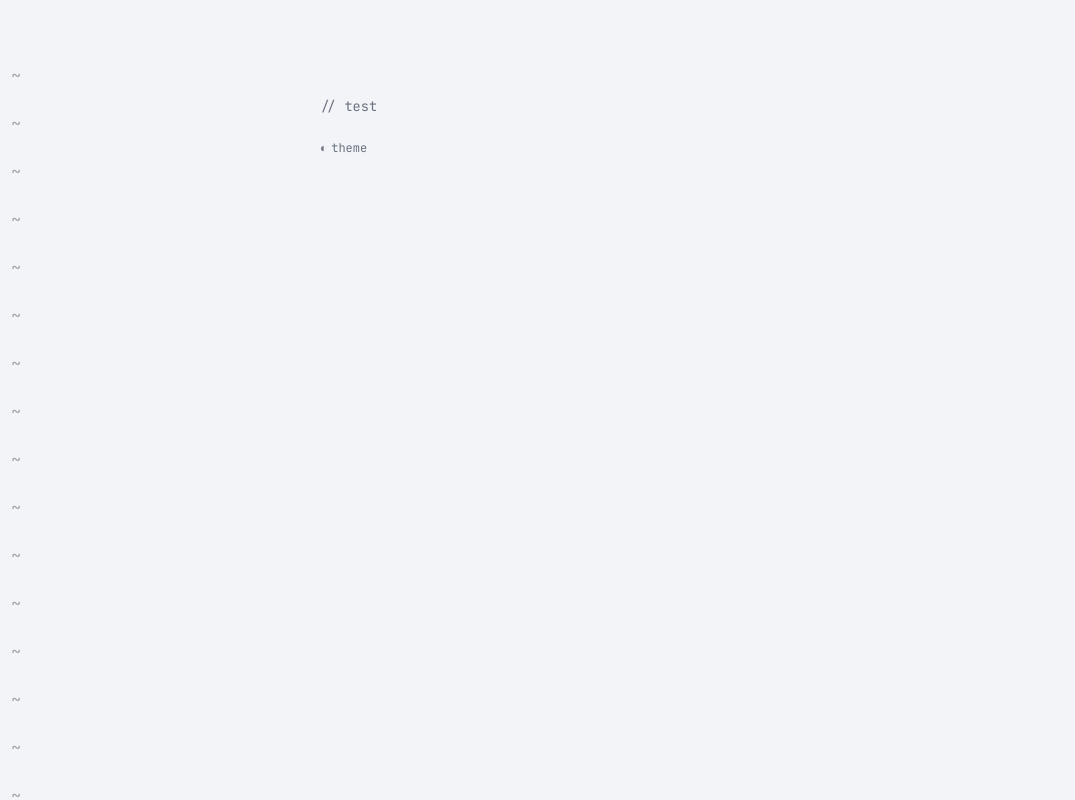
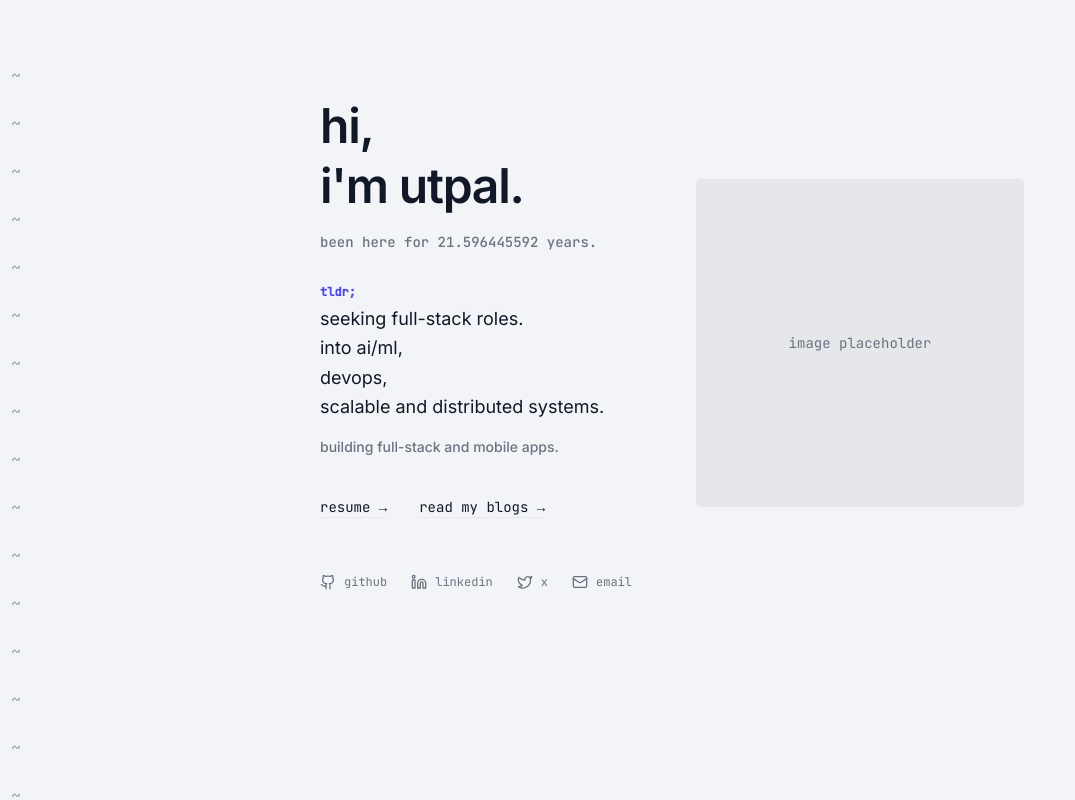
Before and after one commit to senutpal/untitled, an Astro site: page / in a window 1280 px wide. Shown: the whole page, without its empty margins (0-1075 px from the left). Built offline with nearby package versions, Linux system fonts and the light colour scheme; Astro itself is replaced by a stand-in of ours.

Commit message:
add HeroSection with AgeCounter island

```diff
--- /dev/null
+++ b/src/components/AgeCounter.tsx
@@ -0,0 +1,17 @@
+import { useState, useEffect } from 'react';
+
+interface Props {
+  birthTimestamp: number; // Unix ms timestamp of birth
+}
+
+export default function AgeCounter({ birthTimestamp }: Props) {
+  const calcAge = () => (Date.now() - birthTimestamp) / (365.25 * 24 * 60 * 60 * 1000);
+  const [age, setAge] = useState(calcAge);
+
+  useEffect(() => {
+    const interval = setInterval(() => setAge(calcAge()), 100);
+    return () => clearInterval(interval);
+  }, [birthTimestamp]);
+
+  return <span style={{ fontFamily: "'JetBrains Mono', monospace" }}>{age.toFixed(9)}</span>;
+}
--- /dev/null
+++ b/src/components/HeroSection.astro
@@ -0,0 +1,63 @@
+---
+import AgeCounter from './AgeCounter.tsx';
+
+// Approximate birth timestamp: adjust to actual birthday
+const birthTimestamp = new Date('2004-07-15').getTime();
+---
+
+<section class="fade-in">
+  <div class="grid md:grid-cols-2 gap-12 items-center">
+    <div class="space-y-8">
+      <div>
+        <h1 class="text-4xl md:text-5xl font-semibold tracking-tight leading-tight" style="color: var(--text-primary);">
+          hi,<br />
+          i'm utpal.
+        </h1>
+        <p class="mt-4 font-mono text-sm font-medium" style="color: var(--text-secondary);">
+          been here for <AgeCounter client:load birthTimestamp={birthTimestamp} /> years.
+        </p>
+      </div>
+
+      <div class="space-y-4">
+        <p class="text-lg leading-relaxed font-normal" style="color: var(--text-primary);">
+          <span class="font-mono text-xs font-bold mb-1 block" style="color: var(--accent);">tldr;</span>
+          seeking full-stack roles.<br />
+          into ai/ml,<br />
+          devops,<br />
+          scalable and distributed systems.
+        </p>
+        <p class="text-sm font-medium" style="color: var(--text-secondary);">building full-stack and mobile apps.</p>
+      </div>
+
+      <div class="flex gap-8 pt-2 font-mono text-sm">
+        <a href="#" class="hover-link">resume →</a>
+        <a href="#blogs" class="hover-link">read my blogs →</a>
+      </div>
+
+      <div class="flex gap-6 pt-6 font-mono text-xs">
+        <a href="#" class="text-text-secondary hover:text-accent transition-colors flex items-center gap-2" aria-label="GitHub">
+          <svg xmlns="http://www.w3.org/2000/svg" width="16" height="16" viewBox="0 0 24 24" fill="none" stroke="currentColor" stroke-width="2" stroke-linecap="round" stroke-linejoin="round"><path d="M15 22v-4a4.8 4.8 0 0 0-1-3.5c3 0 6-2 6-5.5.08-1.25-.27-2.48-1-3.5.28-1.15.28-2.35 0-3.5 0 0-1 0-3 1.5-2.64-.5-5.36-.5-8 0C6 2 5 2 5 2c-.3 1.15-.3 2.35 0 3.5A5.403 5.403 0 0 0 4 9c0 3.5 3 5.5 6 5.5-.39.49-.68 1.05-.85 1.65-.17.6-.22 1.23-.15 1.85v4"/><path d="M9 18c-4.51 2-5-2-7-2"/></svg>
+          github
+        </a>
+        <a href="#" class="text-text-secondary hover:text-accent transition-colors flex items-center gap-2" aria-label="LinkedIn">
+          <svg xmlns="http://www.w3.org/2000/svg" width="16" height="16" viewBox="0 0 24 24" fill="none" stroke="currentColor" stroke-width="2" stroke-linecap="round" stroke-linejoin="round"><path d="M16 8a6 6 0 0 1 6 6v7h-4v-7a2 2 0 0 0-2-2 2 2 0 0 0-2 2v7h-4v-7a6 6 0 0 1 6-6z"/><rect width="4" height="12" x="2" y="9"/><circle cx="4" cy="4" r="2"/></svg>
+          linkedin
+        </a>
+        <a href="#" class="text-text-secondary hover:text-accent transition-colors flex items-center gap-2" aria-label="X / Twitter">
+          <svg xmlns="http://www.w3.org/2000/svg" width="16" height="16" viewBox="0 0 24 24" fill="none" stroke="currentColor" stroke-width="2" stroke-linecap="round" stroke-linejoin="round"><path d="M22 4s-.7 2.1-2 3.4c1.6 10-9.4 17.3-18 11.6 2.2.1 4.4-.6 6-2C3 15.5.5 9.6 3 5c2.2 2.6 5.6 4.1 9 4-.9-4.2 4-6.6 7-3.8 1.1 0 3-1.2 3-1.2z"/></svg>
+          x
+        </a>
+        <a href="#" class="text-text-secondary hover:text-accent transition-colors flex items-center gap-2" aria-label="Email">
+          <svg xmlns="http://www.w3.org/2000/svg" width="16" height="16" viewBox="0 0 24 24" fill="none" stroke="currentColor" stroke-width="2" stroke-linecap="round" stroke-linejoin="round"><rect width="20" height="16" x="2" y="4" rx="2"/><path d="m22 7-8.97 5.7a1.94 1.94 0 0 1-2.06 0L2 7"/></svg>
+          email
+        </a>
+      </div>
+    </div>
+
+    <div class="hidden md:block">
+      <div class="aspect-square border rounded-sm flex items-center justify-center" style="background-color: var(--border); border-color: var(--border);">
+        <span class="font-mono text-sm" style="color: var(--text-secondary);">image placeholder</span>
+      </div>
+    </div>
+  </div>
+</section>
--- a/src/pages/index.astro
+++ b/src/pages/index.astro
@@ -1,14 +1,12 @@
 ---
 import BaseLayout from '../layouts/BaseLayout.astro';
 import GutterColumn from '../components/GutterColumn.astro';
-import SectionHeader from '../components/SectionHeader.astro';
-import DarkModeToggle from '../components/DarkModeToggle.astro';
+import HeroSection from '../components/HeroSection.astro';
 ---
 
 <BaseLayout title="utpal.dev">
   <GutterColumn />
   <main class="max-w-3xl mx-auto px-6 md:px-0 md:pl-16 pt-16 md:pt-24 space-y-24">
-    <SectionHeader title="test" />
-    <DarkModeToggle />
+    <HeroSection />
   </main>
 </BaseLayout>
```
